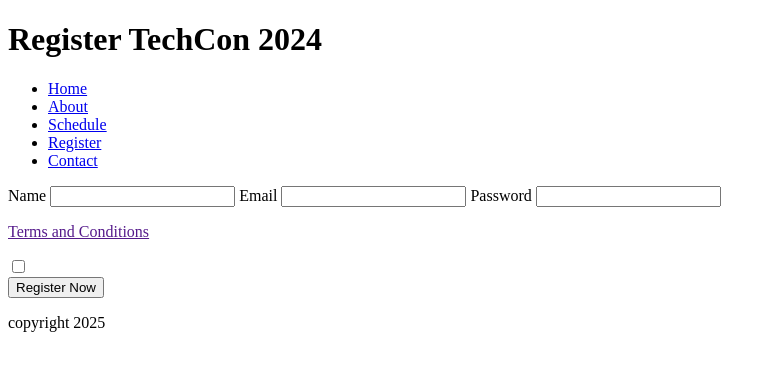
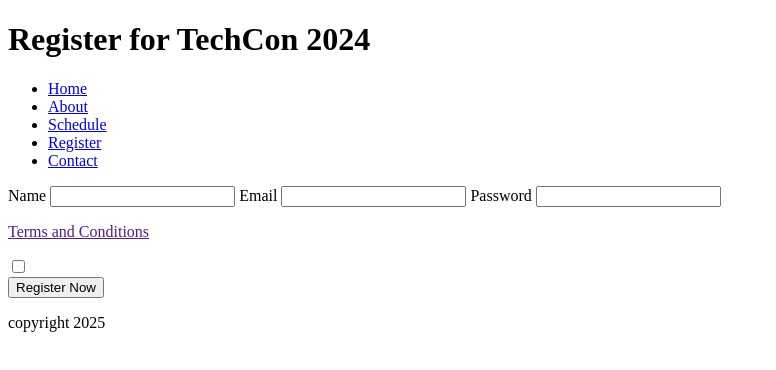
Before and after one commit to tolanny-studio/TechCon_HTML, a plain HTML site: page techcon_website/register.html in a window 1280 px wide. Shown: the whole page, without its empty margins (0-776 px from the left). Drawn offline with Linux system fonts and the light colour scheme.

Commit message:
commit register page content bug fix

```diff
--- a/techcon_website/register.html
+++ b/techcon_website/register.html
@@ -7,7 +7,7 @@
 </head>
 <body>
   <header>
-    <h1>Register TechCon 2024</h1>
+    <h1>Register for TechCon 2024</h1>
     <nav>
       <ul>
         <li><a href="./index.html">Home</a></li>
```
